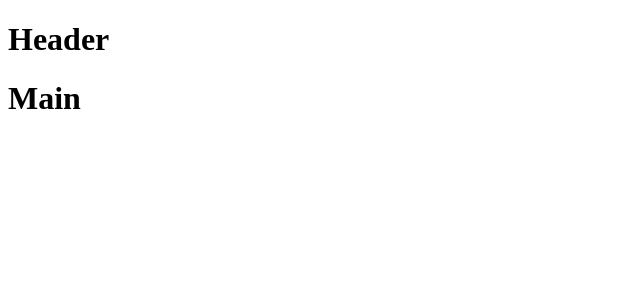
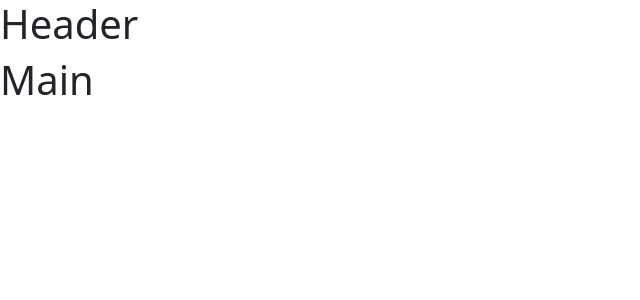
Before and after one commit to Neeiser/vue-dischi, a Vue app: page / in a window 1280 px wide. Shown: the top 300 px of the page, without its empty margins (0-640 px from the left). Built offline with nearby package versions, Linux system fonts and the light colour scheme.

Commit message:
imported bootsrap into the <style> tag

```diff
--- a/src/App.vue
+++ b/src/App.vue
@@ -19,5 +19,5 @@ export default {
 </script>
 
 <style lang="scss">
-
+@import "~bootstrap/scss/bootstrap";
 </style>
```
